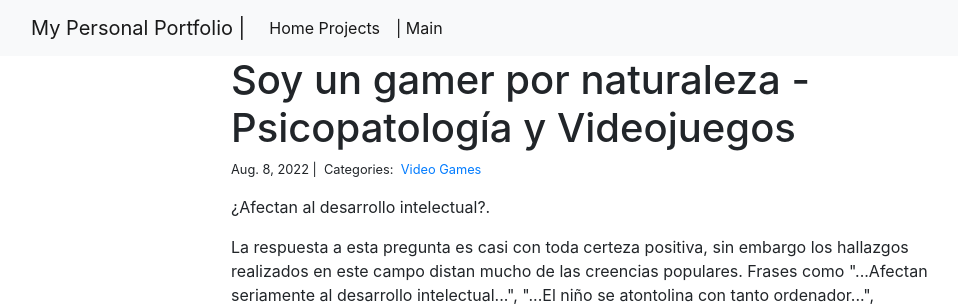
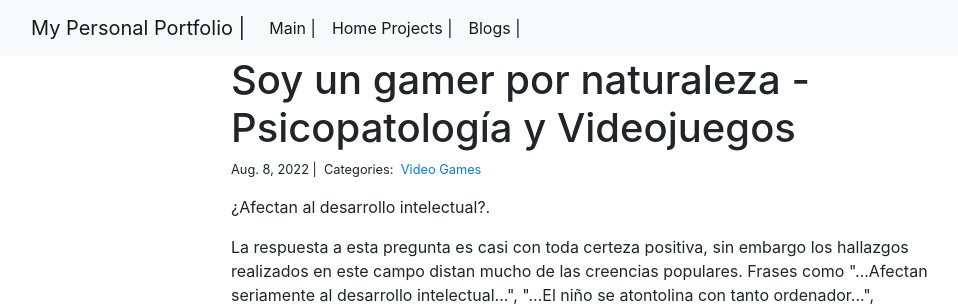
Before and after one commit to MiguelRomanR/Entrega1Roman, a Django app: page /blog/2/ in a window 1280 px wide. Shown: the top 308 px of the page, without its empty margins (54-1012 px from the left). Run offline with Django 4.2, Linux system fonts and the light colour scheme; data comes from the database, SQL or seed files in the repository; data that the repository does not hold is empty; some libraries are stand-ins or nearby versions.

Commit message:
se agrega los html

```diff
--- a/my_portfolio/templates/base.html
+++ b/my_portfolio/templates/base.html
@@ -14,10 +14,13 @@
         <div class="collapse navbar-collapse" id="navbarSupportedContent">
             <ul class="navbar-nav mr-auto">
                 <li class="nav-item active">
-                    <a class="nav-link" href="{% url 'project_index' %}">Home Projects</a>
+                    <a class="nav-link" href="{% url 'welcome' %}"> Main |</a>
                 </li>
                 <li class="nav-item active">
-                    <a class="nav-link" href="{% url 'welcome' %}">| Main</a>
+                    <a class="nav-link" href="{% url 'project_index' %}">Home Projects |</a>
+                </li>
+                <li class="nav-item active">
+                    <a class="nav-link" href="{% url 'blog_index' %}">Blogs |</a>
                 </li>
             </ul>
             </ul>
--- a/my_portfolio/templates/blog_category.html
+++ b/my_portfolio/templates/blog_category.html
@@ -1,4 +1,5 @@
 {% extends "base.html" %}
+{% block title %} Blogs {% endblock %}
 
 {% block page_content %}
 <div class="col-md-8 offset-md-2">
--- a/my_portfolio/templates/blog_detail.html
+++ b/my_portfolio/templates/blog_detail.html
@@ -1,4 +1,5 @@
 {% extends "base.html" %}
+{% block title %} Blogs {% endblock %}
 
 {% block page_content %}
 <div class="col-md-8 offset-md-2">
--- a/my_portfolio/templates/blog_index.html
+++ b/my_portfolio/templates/blog_index.html
@@ -1,5 +1,5 @@
 {% extends "base.html" %}
-
+{% block title %} Blogs {% endblock %}
 {% block page_content %}
 <div class="col-md-8 offset-md-2">
     <h1>Personal Blogs</h1>
--- a/my_portfolio/templates/welcome.html
+++ b/my_portfolio/templates/welcome.html
@@ -53,6 +53,9 @@
                 <li class="nav-item active">
                     <a class="nav-link" href="/projects/">Portfolio</a>
                 </li>
+                <li class="nav-item active">
+                    <a class="nav-link" href="/blog/">Blogs</a>
+                </li>
                 <li class="nav-item">
                     <a class="nav-link" href="/admin/">Admin</a>
                 </li>
```
